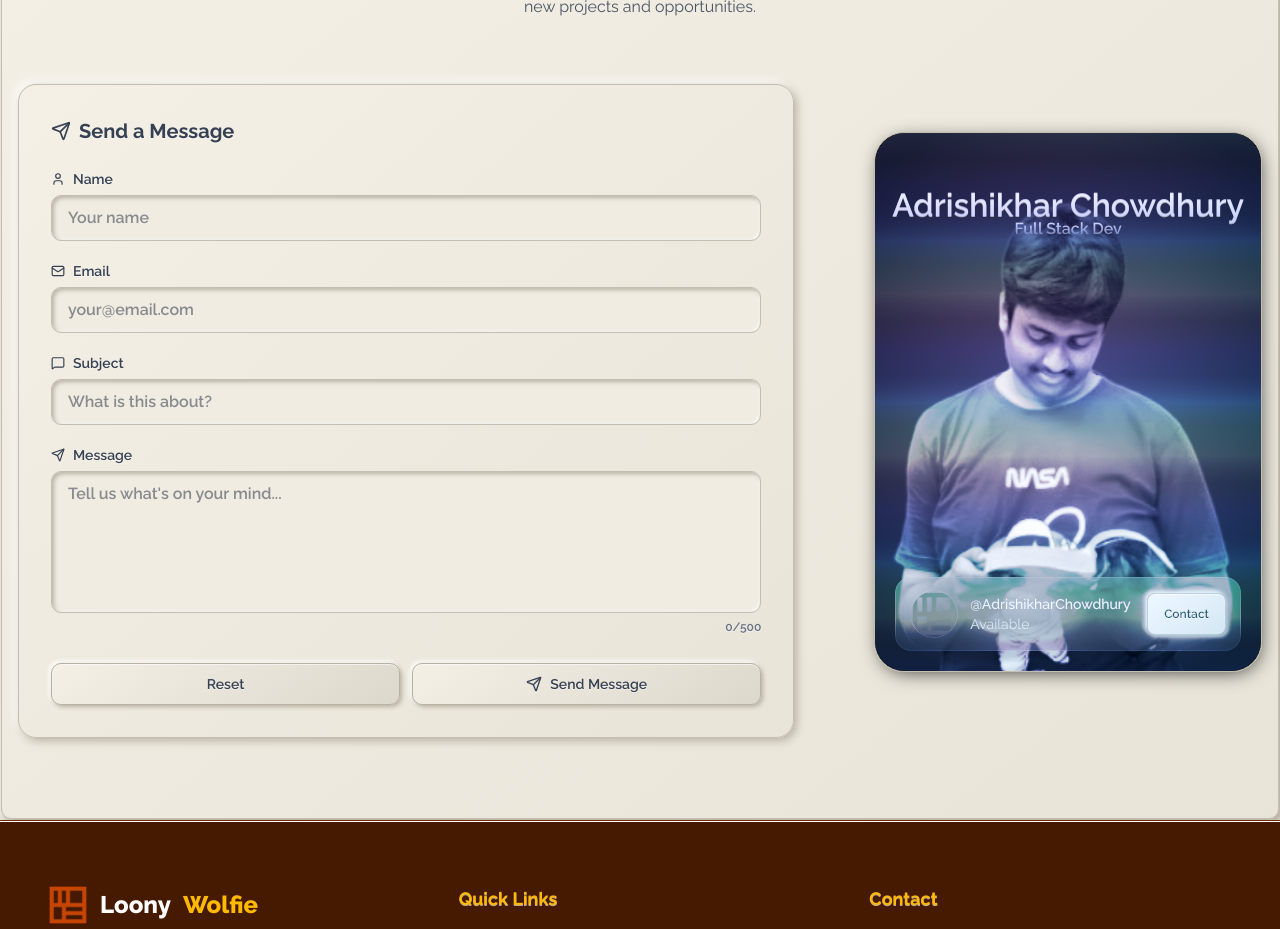
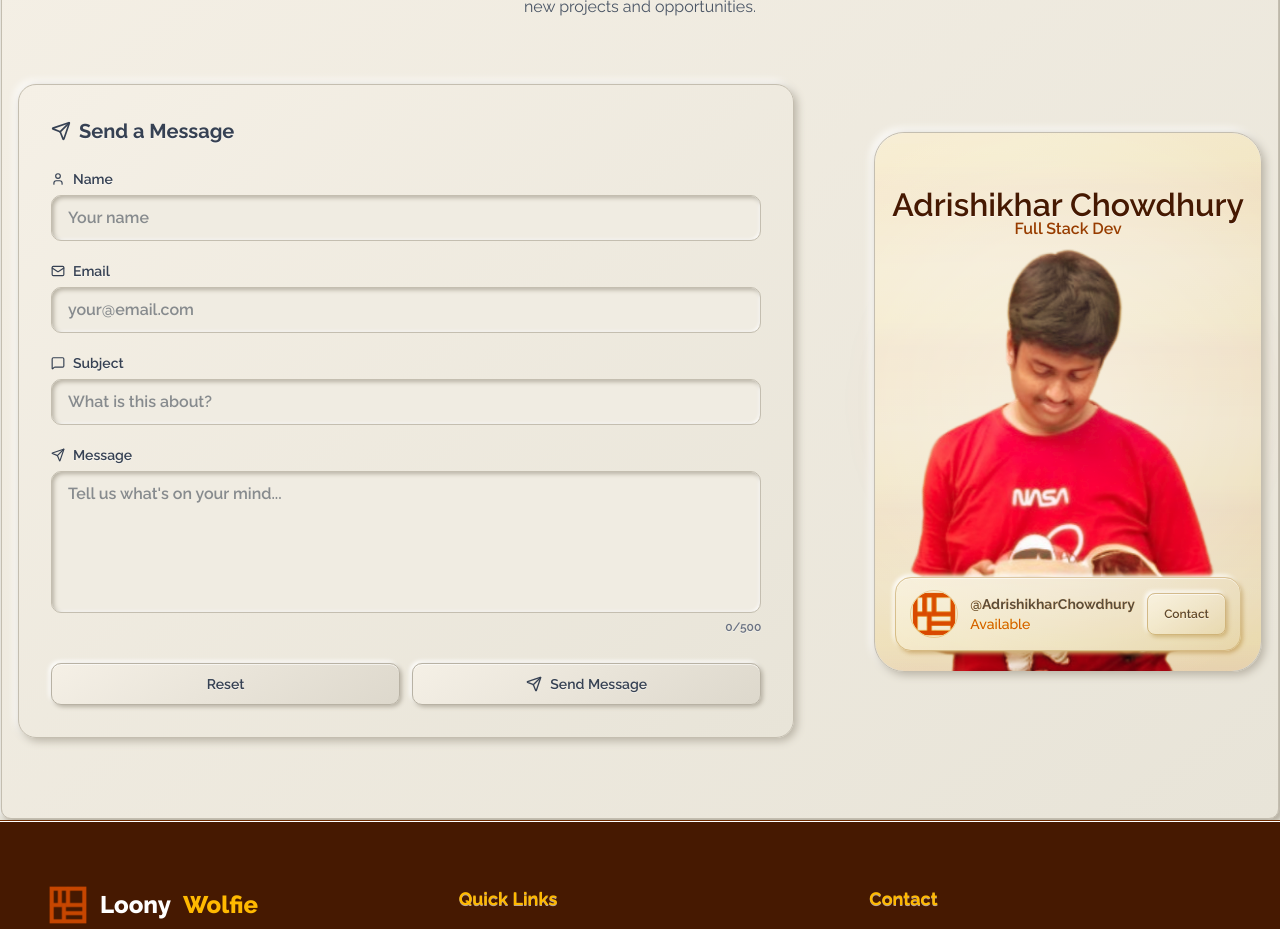
Before and after one commit to AdrishikharChowdhury/project_tracker, a Next.js app: page / in a window 1280 px wide. Shown: the part 3060-3989 px from the top of the page. Built offline with nearby package versions, Linux system fonts and the light colour scheme.

Commit message:
Profile Card design changed

```diff
--- a/components/ProfileCard.tsx
+++ b/components/ProfileCard.tsx
@@ -1,6 +1,6 @@
 import React, { useEffect, useRef, useCallback, useMemo, useState } from 'react';
 
-const DEFAULT_INNER_GRADIENT = 'linear-gradient(145deg,#60496e8c 0%,#71C4FF44 100%)';
+const DEFAULT_INNER_GRADIENT = 'linear-gradient(145deg,#f5f0e6 0%,#e0dbcf 100%)';
 
 const ANIMATION_CONFIG = {
   INITIAL_DURATION: 1200,
@@ -343,25 +343,25 @@ const ProfileCardComponent: React.FC<ProfileCardProps> = ({
       '--icon': iconUrl ? `url(${iconUrl})` : 'none',
       '--grain': grainUrl ? `url(${grainUrl})` : 'none',
       '--inner-gradient': innerGradient ?? DEFAULT_INNER_GRADIENT,
-      '--behind-glow-color': behindGlowColor ?? 'rgba(125, 190, 255, 0.67)',
+      '--behind-glow-color': behindGlowColor ?? 'rgba(217, 119, 6, 0.5)',
       '--behind-glow-size': behindGlowSize ?? '50%',
       '--pointer-x': '50%',
       '--pointer-y': '50%',
       '--pointer-from-center': '0',
       '--pointer-from-top': '0.5',
       '--pointer-from-left': '0.5',
-      '--card-opacity': '0',
+      '--card-opacity': '1',
       '--rotate-x': '0deg',
       '--rotate-y': '0deg',
       '--background-x': '50%',
       '--background-y': '50%',
       '--card-radius': cardRadius,
-      '--sunpillar-1': 'hsl(2, 100%, 73%)',
-      '--sunpillar-2': 'hsl(53, 100%, 69%)',
-      '--sunpillar-3': 'hsl(93, 100%, 69%)',
-      '--sunpillar-4': 'hsl(176, 100%, 76%)',
-      '--sunpillar-5': 'hsl(228, 100%, 74%)',
-      '--sunpillar-6': 'hsl(283, 100%, 73%)',
+      '--sunpillar-1': 'hsl(38, 92%, 50%)',
+      '--sunpillar-2': 'hsl(35, 90%, 55%)',
+      '--sunpillar-3': 'hsl(32, 88%, 60%)',
+      '--sunpillar-4': 'hsl(28, 85%, 55%)',
+      '--sunpillar-5': 'hsl(25, 90%, 50%)',
+      '--sunpillar-6': 'hsl(20, 92%, 45%)',
       '--sunpillar-clr-1': 'var(--sunpillar-1)',
       '--sunpillar-clr-2': 'var(--sunpillar-2)',
       '--sunpillar-clr-3': 'var(--sunpillar-3)',
@@ -383,10 +383,10 @@ const ProfileCardComponent: React.FC<ProfileCardProps> = ({
     maskRepeat: 'repeat',
     maskSize: '150%',
     maskPosition: 'top calc(200% - (var(--background-y) * 5)) left calc(100% - var(--background-x))',
-    filter: 'brightness(0.66) contrast(1.33) saturate(0.33) opacity(0.5)',
+    filter: 'brightness(0.9) contrast(1.1) saturate(0.8) opacity(0.4)',
     animation: 'pc-holo-bg 18s linear infinite',
     animationPlayState: 'running' as const,
-    mixBlendMode: 'color-dodge' as const,
+    mixBlendMode: 'overlay' as const,
     transform: 'translate3d(0, 0, 1px)',
     overflow: 'hidden' as const,
     zIndex: 3,
@@ -406,18 +406,18 @@ const ProfileCardComponent: React.FC<ProfileCardProps> = ({
       ),
       repeating-linear-gradient(
         -45deg,
-        #0e152e 0%,
-        hsl(180, 10%, 60%) 3.8%,
-        hsl(180, 29%, 66%) 4.5%,
-        hsl(180, 10%, 60%) 5.2%,
-        #0e152e 10%,
-        #0e152e 12%
+        #c4beb0 0%,
+        hsl(38, 30%, 75%) 3.8%,
+        hsl(38, 40%, 80%) 4.5%,
+        hsl(38, 30%, 75%) 5.2%,
+        #c4beb0 10%,
+        #c4beb0 12%
       ),
       radial-gradient(
         farthest-corner circle at var(--pointer-x) var(--pointer-y),
-        hsla(0, 0%, 0%, 0.1) 12%,
-        hsla(0, 0%, 0%, 0.15) 20%,
-        hsla(0, 0%, 0%, 0.25) 120%
+        hsla(35, 60%, 50%, 0.1) 12%,
+        hsla(35, 50%, 40%, 0.08) 20%,
+        hsla(35, 40%, 30%, 0.05) 120%
       )
     `.replace(/\s+/g, ' '),
     gridArea: '1 / -1',
@@ -430,11 +430,11 @@ const ProfileCardComponent: React.FC<ProfileCardProps> = ({
     overflow: 'hidden',
     backgroundImage: `radial-gradient(
       farthest-corner circle at var(--pointer-x) var(--pointer-y),
-      hsl(248, 25%, 80%) 12%,
-      hsla(207, 40%, 30%, 0.8) 90%
+      hsl(38, 40%, 80%) 12%,
+      hsla(30, 50%, 40%, 0.6) 90%
     )`,
-    mixBlendMode: 'overlay',
-    filter: 'brightness(0.8) contrast(1.2)',
+    mixBlendMode: 'soft-light',
+    filter: 'brightness(1) contrast(1)',
     zIndex: 4,
     gridArea: '1 / -1',
     borderRadius: cardRadius,
@@ -465,12 +465,12 @@ const ProfileCardComponent: React.FC<ProfileCardProps> = ({
             maxHeight: '540px',
             aspectRatio: '0.718',
             borderRadius: cardRadius,
-            backgroundBlendMode: 'color-dodge, normal, normal, normal',
+            backgroundBlendMode: 'normal',
             boxShadow:
-              'rgba(0, 0, 0, 0.8) calc((var(--pointer-from-left) * 10px) - 3px) calc((var(--pointer-from-top) * 20px) - 6px) 20px -5px',
+              '3px 3px 8px #b8b2a4, -3px -3px 8px #ffffff',
             transition: 'transform 1s ease',
             transform: 'translateZ(0) rotateX(0deg) rotateY(0deg)',
-            background: 'rgba(0, 0, 0, 0.9)',
+            background: 'linear-gradient(145deg, #f5f0e6, #ddd8cc)',
             backfaceVisibility: 'hidden'
           }}
           onMouseEnter={e => {
@@ -491,7 +491,7 @@ const ProfileCardComponent: React.FC<ProfileCardProps> = ({
             className="absolute inset-0"
             style={{
               backgroundImage: 'var(--inner-gradient)',
-              backgroundColor: 'rgba(0, 0, 0, 0.9)',
+              backgroundColor: 'transparent',
               borderRadius: cardRadius,
               display: 'grid',
               gridArea: '1 / -1'
@@ -507,7 +507,7 @@ const ProfileCardComponent: React.FC<ProfileCardProps> = ({
             <div
               className="overflow-visible"
               style={{
-                mixBlendMode: 'luminosity',
+                mixBlendMode: 'normal',
                 transform: 'translateZ(2px)',
                 gridArea: '1 / -1',
                 borderRadius: cardRadius,
@@ -516,7 +516,7 @@ const ProfileCardComponent: React.FC<ProfileCardProps> = ({
               }}
             >
               <img
-                className="w-full absolute left-1/2 bottom-[-1px] will-change-transform transition-transform duration-[120ms] ease-out object-cover h-full"
+                className="w-full absolute left-1/2 bottom-[-1px] will-change-transform transition-transform duration-[120ms] ease-out object-cover h-9/10"
                 src={avatarUrl}
                 alt={`${name || 'User'} avatar`}
                 loading="lazy"
@@ -534,7 +534,7 @@ const ProfileCardComponent: React.FC<ProfileCardProps> = ({
               />
               {showUserInfo && (
                 <div
-                  className="absolute z-[2] flex items-center justify-between backdrop-blur-[30px] border border-white/10 pointer-events-auto"
+                  className="absolute z-[2] flex items-center justify-between pointer-events-auto"
                   style={
                     {
                       '--ui-inset': '20px',
@@ -542,15 +542,17 @@ const ProfileCardComponent: React.FC<ProfileCardProps> = ({
                       bottom: 'var(--ui-inset)',
                       left: 'var(--ui-inset)',
                       right: 'var(--ui-inset)',
-                      background: 'rgba(255, 255, 255, 0.1)',
+                      background: 'linear-gradient(145deg, #f5f0e6, #ddd8cc)',
                       borderRadius: 'calc(max(0px, var(--card-radius) - var(--ui-inset) + var(--ui-radius-bias)))',
-                      padding: '12px 14px'
+                      padding: '12px 14px',
+                      boxShadow: '2px 2px 4px #b8b2a4, -2px -2px 4px #ffffff, inset 0 1px 0 rgba(255, 255, 255, 0.6)',
+                      border: '1px solid #c4beb0'
                     } as React.CSSProperties
                   }
                 >
                   <div className="flex items-center gap-3">
                     <div
-                      className="rounded-full overflow-hidden border border-white/10 flex-shrink-0"
+                      className="rounded-full overflow-hidden border border-amber-800/20 flex-shrink-0"
                       style={{ width: '48px', height: '48px' }}
                     >
                       <img
@@ -567,14 +569,14 @@ const ProfileCardComponent: React.FC<ProfileCardProps> = ({
                       />
                     </div>
                     <div className="flex flex-col items-start gap-1.5">
-                      <div className="text-sm font-medium text-white/90 leading-none">@{handle}</div>
-                      <div className="text-sm text-white/70 leading-none">{status}</div>
+                      <div className="text-sm font-bold text-gray-700 leading-none">@{handle}</div>
+                      <div className="text-sm text-amber-700 font-medium leading-none">{status}</div>
                     </div>
                   </div>
                   <button
-                    className="border border-white/10 rounded-lg px-4 py-3 text-xs font-semibold text-white/90 cursor-pointer backdrop-blur-[10px] transition-all duration-200 ease-out hover:border-white/40 hover:-translate-y-px"
+                    className="rounded-lg px-4 py-3 text-xs font-semibold text-gray-700 cursor-pointer transition-all duration-200 ease-out hover:-translate-y-px"
                     onClick={handleContactClick}
-                    style={{ pointerEvents: 'auto', display: 'block', gridArea: 'auto', borderRadius: '8px' }}
+                    style={{ pointerEvents: 'auto', display: 'block', gridArea: 'auto', borderRadius: '8px', background: 'linear-gradient(145deg, #f5f0e6, #ddd8cc)', boxShadow: '2px 2px 4px #b8b2a4, -2px -2px 4px #ffffff, inset 0 1px 0 rgba(255,255,255,0.6)', border: '1px solid #b8b2a4', textShadow: '0 1px 0 rgba(255,255,255,0.5)' }}
                     type="button"
                     aria-label={`Contact ${name || 'user'}`}
                   >
@@ -590,7 +592,7 @@ const ProfileCardComponent: React.FC<ProfileCardProps> = ({
               style={{
                 transform:
                   'translate3d(calc(var(--pointer-from-left) * -6px + 3px), calc(var(--pointer-from-top) * -6px + 3px), 0.1px)',
-                mixBlendMode: 'luminosity',
+                mixBlendMode: 'normal',
                 gridArea: '1 / -1',
                 borderRadius: cardRadius,
                 pointerEvents: 'none'
@@ -598,14 +600,9 @@ const ProfileCardComponent: React.FC<ProfileCardProps> = ({
             >
               <div className="w-full absolute flex flex-col" style={{ top: '3em', display: 'flex', gridArea: 'auto' }}>
                 <h3
-                  className="font-semibold m-0"
+                  className="font-semibold m-0 text-amber-950"
                   style={{
                     fontSize: 'min(6svh, 2em)',
-                    backgroundImage: 'linear-gradient(to bottom, #fff, #6f6fbe)',
-                    backgroundSize: '1em 1.5em',
-                    WebkitTextFillColor: 'transparent',
-                    backgroundClip: 'text',
-                    WebkitBackgroundClip: 'text',
                     display: 'block',
                     gridArea: 'auto',
                     borderRadius: '0',
@@ -615,17 +612,12 @@ const ProfileCardComponent: React.FC<ProfileCardProps> = ({
                   {name}
                 </h3>
                 <p
-                  className="font-semibold whitespace-nowrap mx-auto w-min"
+                  className="font-semibold whitespace-nowrap mx-auto w-min text-amber-800"
                   style={{
                     position: 'relative',
                     top: '-12px',
                     fontSize: '16px',
                     margin: '0 auto',
-                    backgroundImage: 'linear-gradient(to bottom, #fff, #4a4ac0)',
-                    backgroundSize: '1em 1.5em',
-                    WebkitTextFillColor: 'transparent',
-                    backgroundClip: 'text',
-                    WebkitBackgroundClip: 'text',
                     display: 'block',
                     gridArea: 'auto',
                     borderRadius: '0',
```
